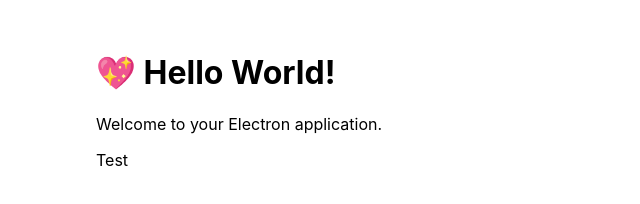
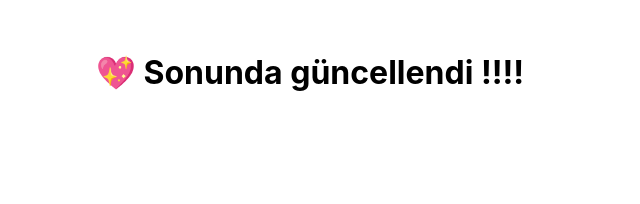
Before and after one commit to grandzero/test-electron-app, an Electron app: page src/index.html in a window 800 px wide. Shown: the whole page, without its empty margins (0-640 px from the left). Drawn offline with Linux system fonts and the light colour scheme; no server answers.

Commit message:
new update

```diff
--- a/dev-app-update.yml
+++ b/electron-builder.yml
@@ -1,4 +1,4 @@
 appId: com.testApp.test
 publish:
   provider: github
-  token: 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
+  token: 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
--- a/package.json
+++ b/package.json
@@ -1,7 +1,7 @@
 {
   "name": "testapp",
   "productName": "testapp",
-  "version": "1.6.0",
+  "version": "1.7.0",
   "description": "My Electron application description",
   "main": "src/index.js",
   "scripts": {
--- a/src/index.html
+++ b/src/index.html
@@ -6,9 +6,7 @@
     <link rel="stylesheet" href="index.css">
   </head>
   <body>
-    <h1>💖 Hello World!</h1>
-    <p>Welcome to your Electron application.</p>
-    <p>Test</p>
+    <h1>💖 Sonunda güncellendi !!!! </h1>
     <script>
       const {ipcRenderer, Notification} = require('electron');
       ipcRenderer.on("message",(event,arg) => {
```
